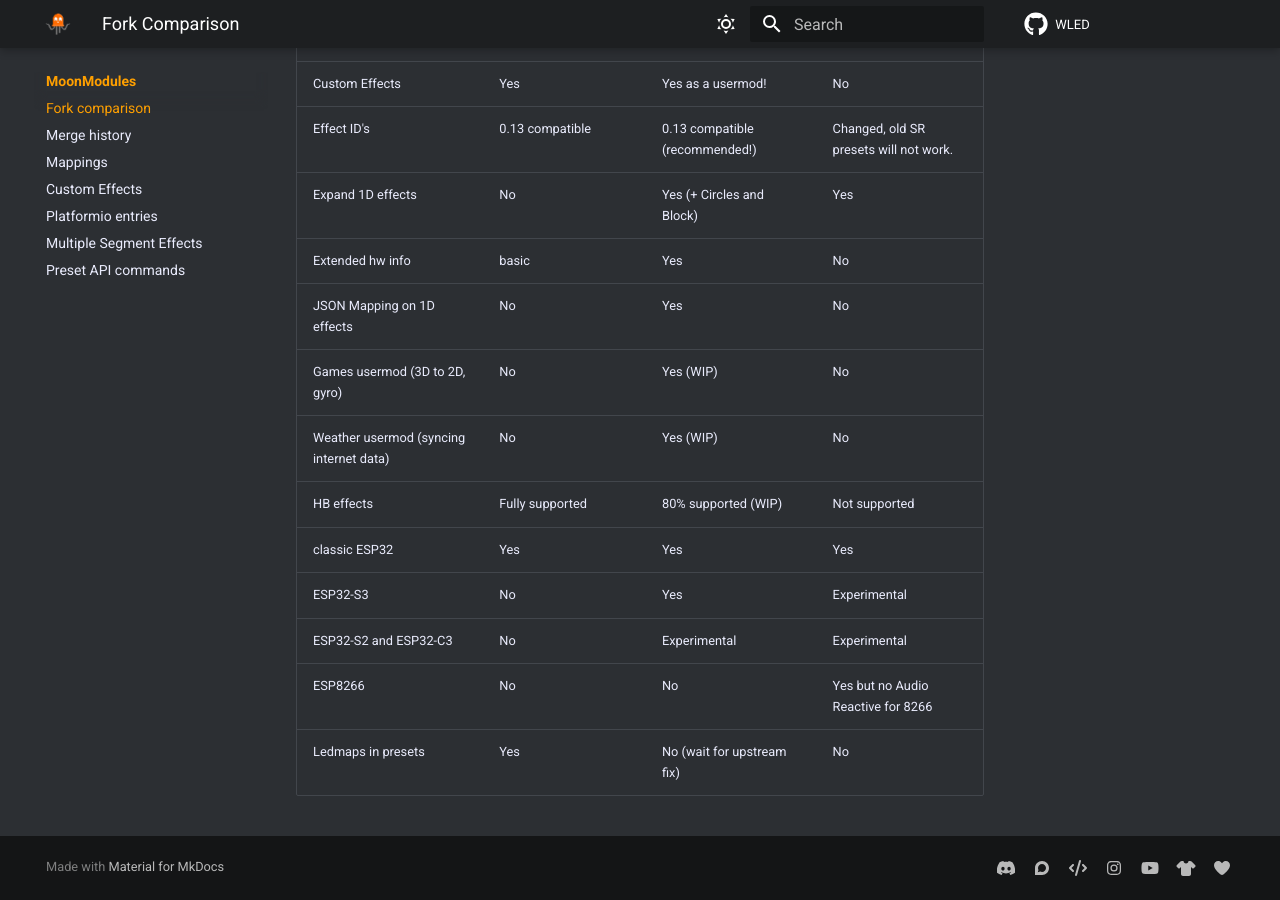
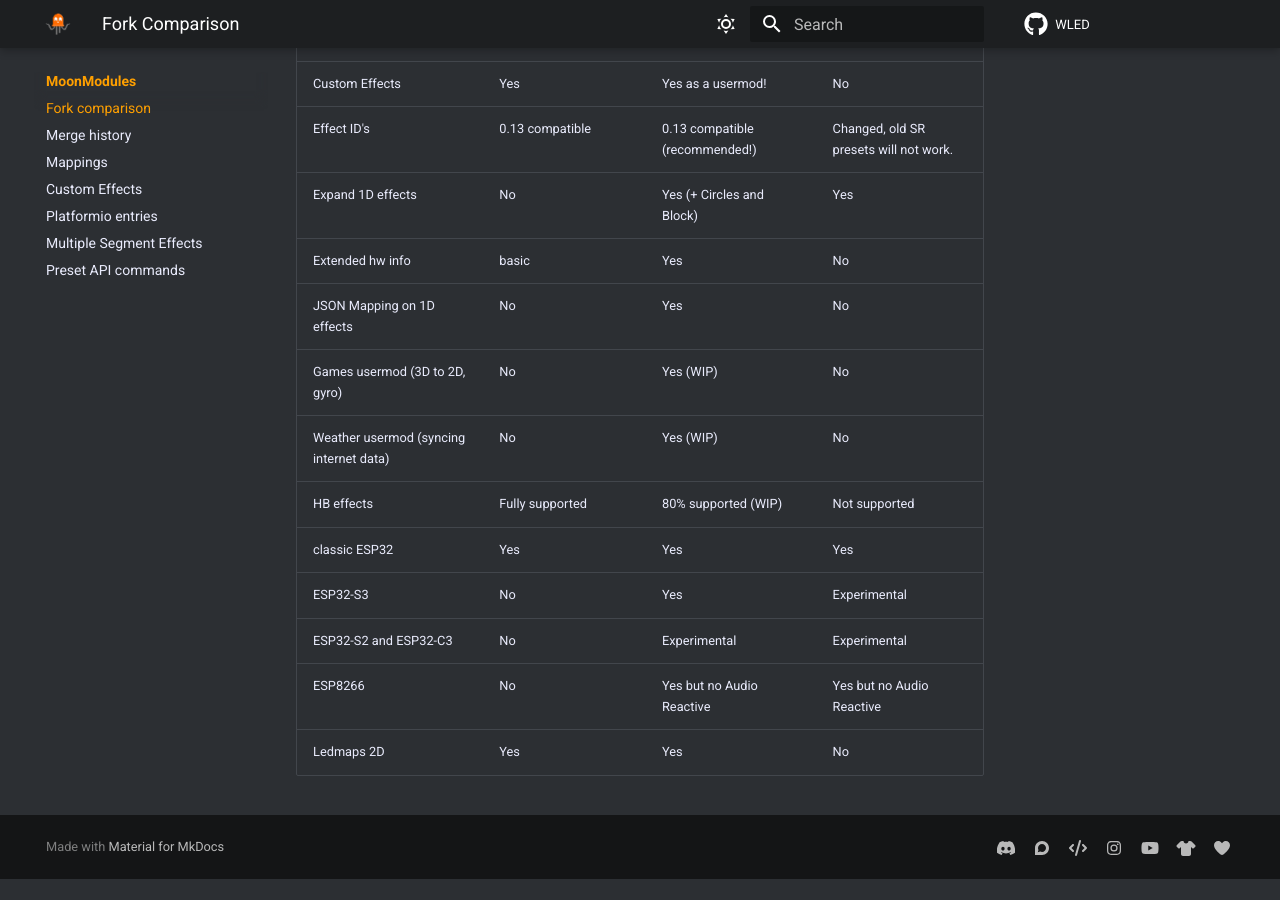
Before and after one commit to Aircoookie/WLED-Docs, an MkDocs documentation site: the page built from docs/moonmodules/fork-comparison.md, in a window 1280 px wide and 900 px high, scrolled down 721 px. Built offline with MkDocs 1.6.1 and Material for MkDocs 9.7.7, drawn with Linux system fonts in a browser that asks for light colours; comment, search, counter and statistics services are not loaded; after the commit the page ends 1600 px from its top, so only the background shows below that.

Commit message:
Update fork-comparison.md

```diff
--- a/docs/moonmodules/fork-comparison.md
+++ b/docs/moonmodules/fork-comparison.md
@@ -27,5 +27,5 @@ HB effects | Fully supported | 80% supported (WIP) | Not supported
 classic ESP32 | Yes | Yes | Yes
 ESP32-S3 | No | Yes | Experimental
 ESP32-S2 and ESP32-C3 | No | Experimental | Experimental
-ESP8266 | No | No | Yes but no Audio Reactive for 8266
-Ledmaps in presets | Yes | No (wait for upstream fix) | No
+ESP8266 | No | Yes but no Audio Reactive | Yes but no Audio Reactive
+Ledmaps 2D | Yes | Yes | No
```
